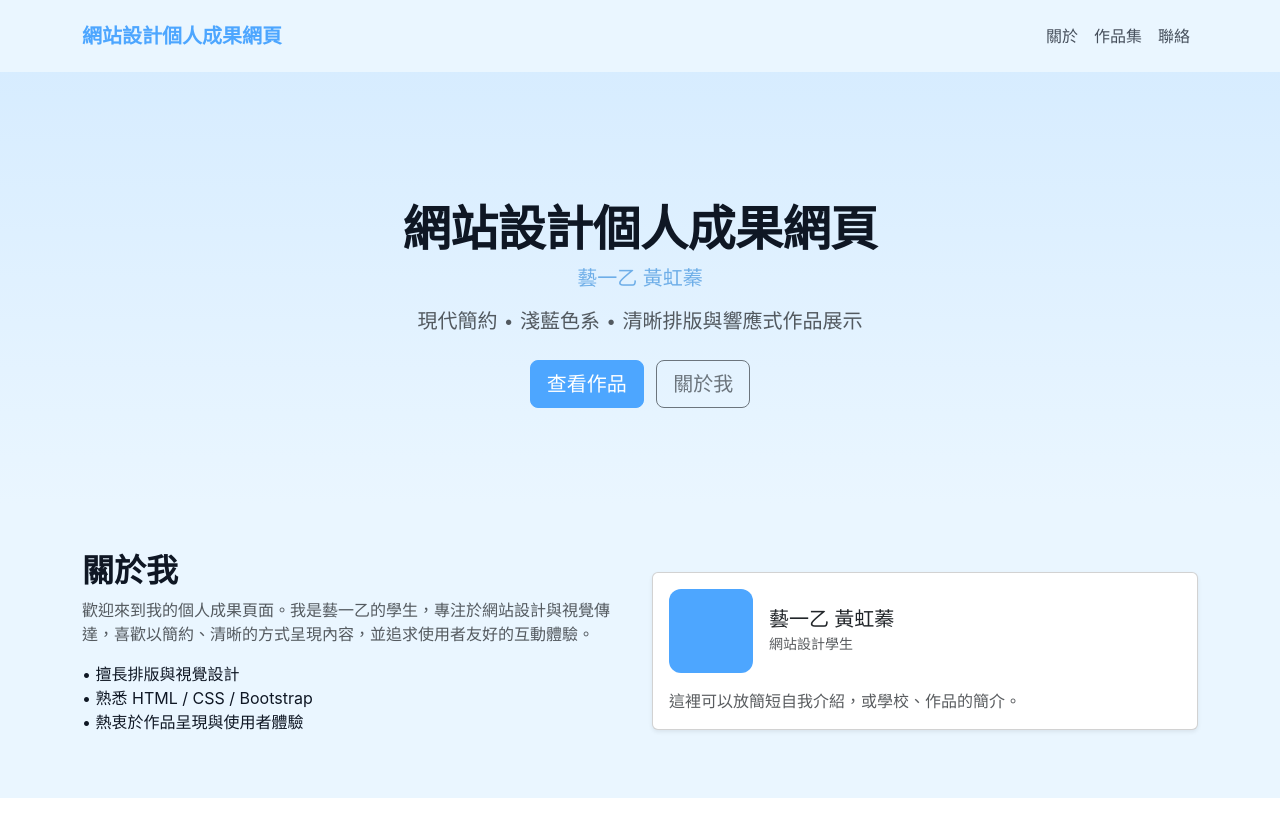
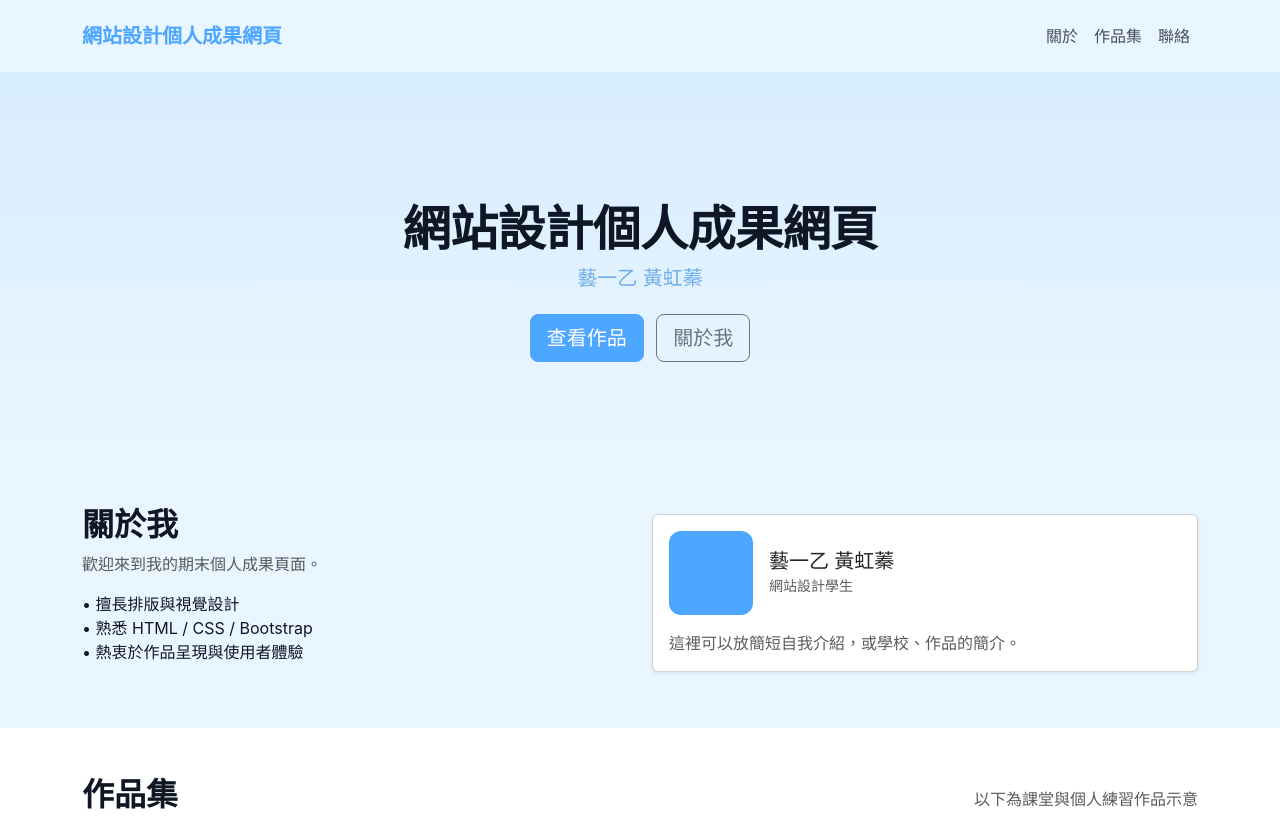
Before and after one commit to hongjen15/hongjen15.github.io, a plain HTML site: page index.html in a window 1280 px wide. Shown: the top 817 px of the page. Drawn offline with nearby package versions, Linux system fonts and the light colour scheme.

Commit message:
111415023
111415023

```diff
--- a/index.html
+++ b/index.html
@@ -79,7 +79,6 @@
     <div class="container">
       <h1 class="display-5 title">網站設計個人成果網頁</h1>
       <p class="h5 subtitle mt-2">藝一乙 黃虹蓁</p>
-      <p class="lead text-muted mt-3">現代簡約 • 淺藍色系 • 清晰排版與響應式作品展示</p>
       <div class="mt-4">
         <a href="#portfolio" class="btn btn-primary btn-lg me-2">查看作品</a>
         <a href="#about" class="btn btn-outline-secondary btn-lg">關於我</a>
@@ -94,7 +93,7 @@
         <div class="row align-items-center">
           <div class="col-md-6 mb-4 mb-md-0">
             <h2 class="fw-bold">關於我</h2>
-            <p class="text-muted">歡迎來到我的個人成果頁面。我是藝一乙的學生，專注於網站設計與視覺傳達，喜歡以簡約、清晰的方式呈現內容，並追求使用者友好的互動體驗。</p>
+            <p class="text-muted">歡迎來到我的期末個人成果頁面。</p>
             <ul class="list-unstyled">
               <li>• 擅長排版與視覺設計</li>
               <li>• 熟悉 HTML / CSS / Bootstrap</li>
```
